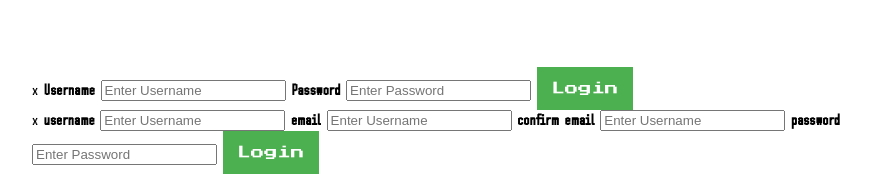
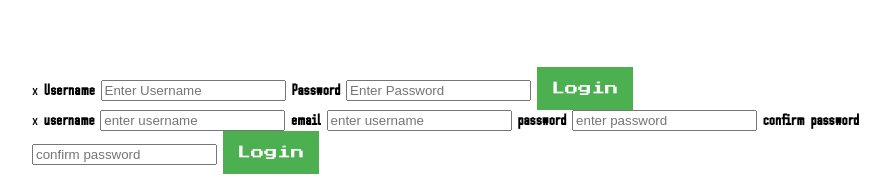
Before and after one commit to neiltarar/my_blog, a Flask app: page / in a window 1280 px wide. Shown: the part 1080-1262 px from the top of the page, without its empty margins (224-1114 px from the left). Run offline with Flask 2, Linux system fonts and the light colour scheme.

Commit message:
Password validity check (confirm password) done.

```diff
--- a/app.py
+++ b/app.py
@@ -1,17 +1,33 @@
 from flask import Flask, render_template, redirect, request
 from flask_socketio import SocketIO, send, emit
 import os
+import bcrypt
+from decouple import config
 
 from models.tictactoe_logic import *
 from models.comments import read_comment , write_comment
 
 app = Flask(__name__)
-app.config['SECRET_KEY'] = 'YOUR SECRET KEY HERE'
+app.config['SECRET_KEY'] = config('FLASK_SECRET_KEY')
 socketio = SocketIO(app)
 
 @app.route('/')
 def home():
+    print(request.__dict__['root_path'])
     return render_template('home.jinja')
+
+@app.route('/signup' , methods=["POST"])
+def signup():
+    email = request.form.get('email')
+    name = request.form.get('uname')
+    password = request.form.get('password')
+    confirm_password = request.form.get('confirm-psw')
+    print(email)
+    print(name)
+    print(password)
+
+    print('redirecting')
+    return redirect(request.referrer)
 
 @app.route('/blog')
 def blog():
@@ -21,13 +37,14 @@ def blog():
 def tic_tac_toe():
     comments = read_comment()[::-1]
     print(comments[::-1])
+
     return render_template('posts/tic-tac-toe-blogpost.jinja' , comments = comments)
 
 @app.route('/tic-tac-toe-play')
 def tictactoeplay():
     return render_template('posts/tic-tac-toe.jinja')
 
-########################## HANDLE POST/GET REQUESTS ################################################33
+########################## HANDLE POST/GET REQUESTS ################################################
 
 @app.route('/add_comment' , methods =["POST"])
 def add_comment():
--- a/requirements.txt
+++ b/requirements.txt
@@ -9,6 +9,7 @@ Jinja2==3.0.1
 MarkupSafe==2.0.1
 psycopg2==2.9.1
 pycparser==2.20
+python-decouple==3.4
 python-engineio==3.13.2
 python-socketio==4.6.0
 six==1.16.0
--- a/templates/base.jinja
+++ b/templates/base.jinja
@@ -81,18 +81,19 @@
             <div class='login-box'>
                 <span id="signup-close-window">x</span>
                 <label for="uname"><b>username</b></label>
-                <input type="text" placeholder="Enter Username" name="uname" required>
+                <input type="text" placeholder="enter username" name="uname" required>
 
                 <label for="email"><b>email</b></label>
-                <input type="text" placeholder="Enter Username" name="email" required>
-
-                <label for="confirm-email"><b>confirm email</b></label>
-                <input type="text" placeholder="Enter Username" name="confirm-email" required>
+                <input type="text" placeholder="enter username" name="email" required>
 
                 <label for="psw"><b>password</b></label>
-                <input type="password" placeholder="Enter Password" name="psw" required>
+                <input type="password" placeholder="enter password" name="psw" id="password" required>
+
+                <label for="confirm-psw"><b>confirm password</b></label>
+                <input type="password" placeholder="confirm password" name="confirm-psw" id="confirm-password" required>
 
                 <button type="submit" class="button">Login</button>
+
             </div>
         </form>
     </div>
```
Also changed, not shown: static/javascript/blog/blog.js (+13 -1 lines).
